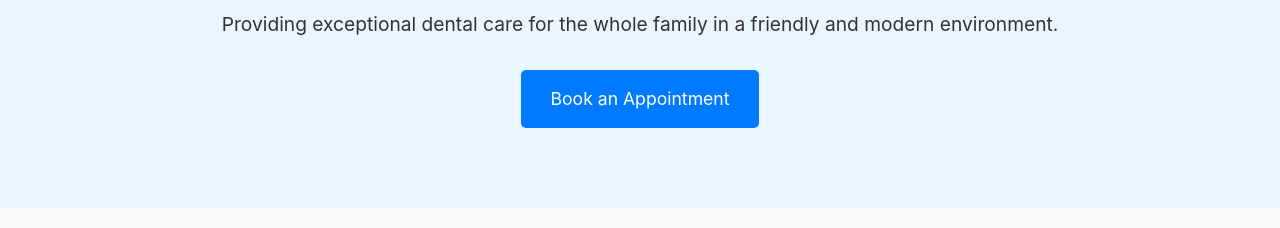
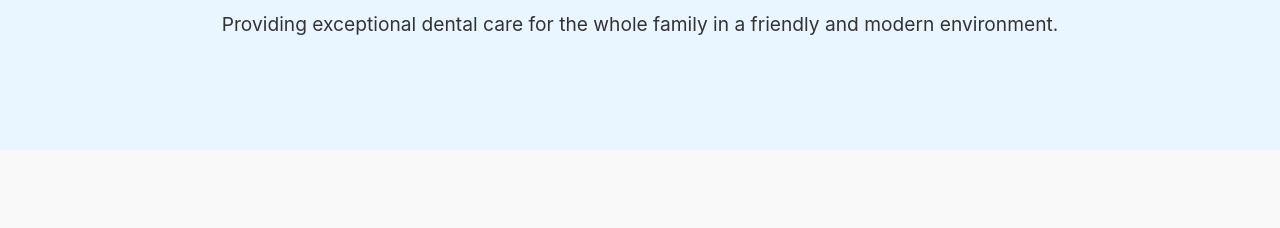
Before and after one commit to rvizconde7-rgb/AI-Receptionist, a plain HTML site: page index.html in a window 1280 px wide. Shown: the part 284-512 px from the top of the page. Drawn offline with Linux system fonts and the light colour scheme.

Commit message:
Update index.html

```diff
--- a/index.html
+++ b/index.html
@@ -164,7 +164,6 @@
         <section class="hero">
             <h1>Your Smile, Our Passion</h1>
             <p>Providing exceptional dental care for the whole family in a friendly and modern environment.</p>
-            <a href="#" class="cta-button">Book an Appointment</a>
         </section>
 
         <section class="services container">
```
